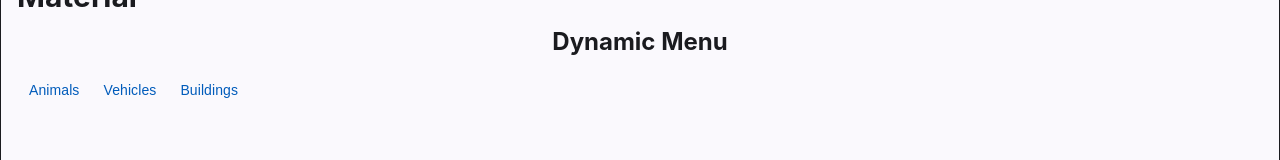
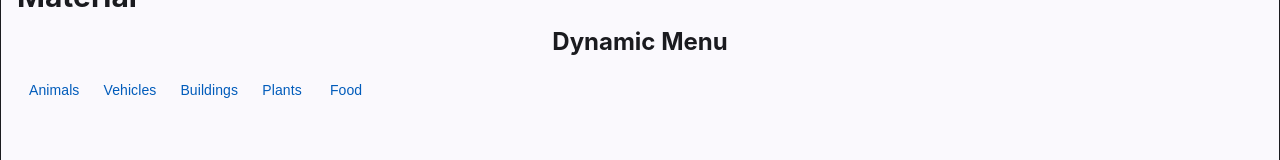
Before and after one commit to johnadrian63/angular-tailwindcssV4, an Angular app: page /material/menu-dynamic in a window 1280 px wide. Shown: the part 131-291 px from the top of the page. Built offline with nearby package versions, Linux system fonts and the light colour scheme.

Commit message:
angular material dynamic menu

```diff
--- a/src/app/features/shared/menu.data.ts
+++ b/src/app/features/shared/menu.data.ts
@@ -142,5 +142,23 @@ export const menuData: IDropdownMenu[] = [
     {
         label: "building",
         text: "Buildings",
-    }
+    },
+    {
+        label: "plants",
+        text: "Plants",
+        children: [
+            {
+                label: "trees",
+                text: "Trees"
+            },
+            {
+                label: "vines",
+                text: "Vines"
+            }
+        ]
+    },
+    {
+        label: "Food",
+        text: "Food",
+    },
 ];
```
